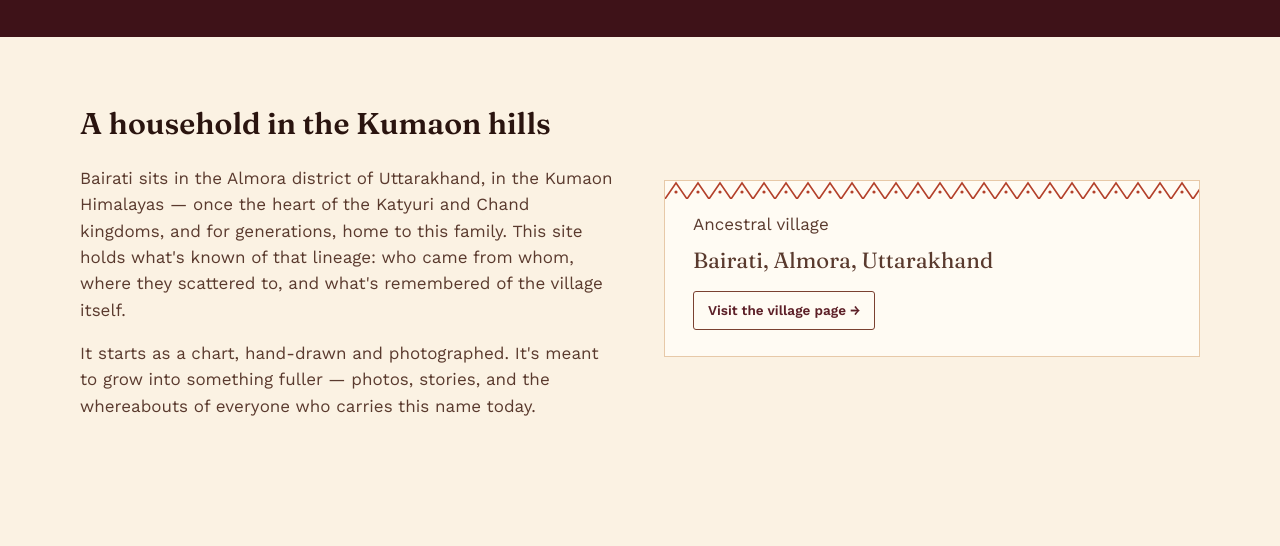
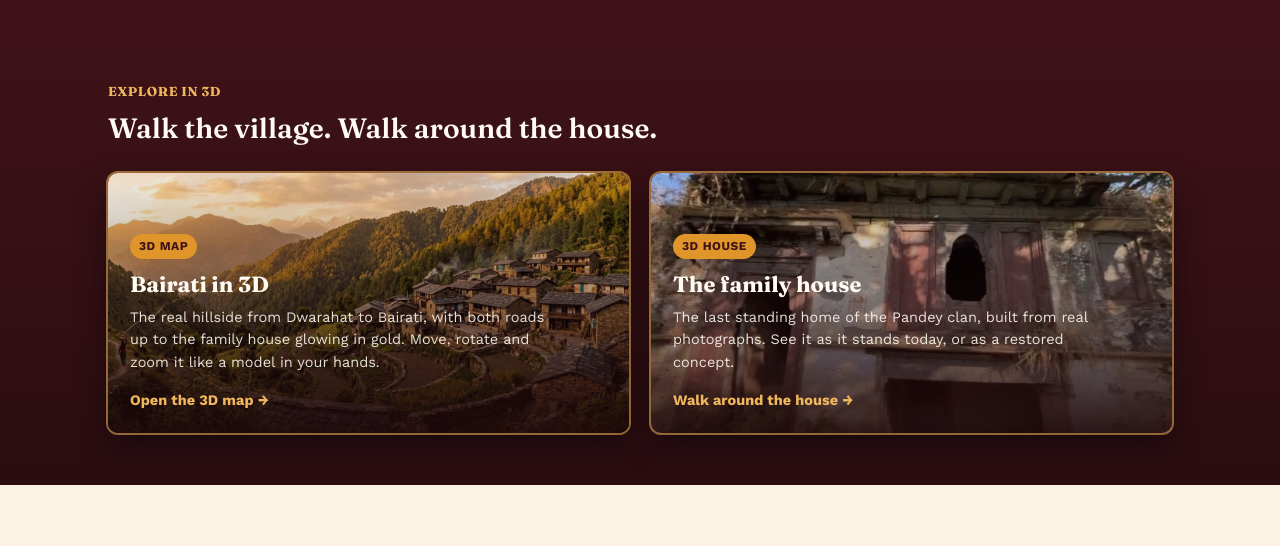
Before and after one commit to surajkumarpandey/pandeyclan, a plain HTML site: page index.html in a window 1280 px wide. Shown: the part 737-1283 px from the top of the page. Drawn offline with nearby package versions, Linux system fonts and the light colour scheme.

Commit message:
Update index.html

```diff
--- a/index.html
+++ b/index.html
@@ -63,6 +63,21 @@
     .hero .wrap { padding-top: 56px; }
     .intro-grid, .explore-grid { grid-template-columns: 1fr; }
   }
+  .feature-3d { background: linear-gradient(180deg, var(--maroon-deep) 0%, #2a0d11 100%); padding: 44px 0 52px; }
+  .feature-3d .kicker { font-family: var(--font-display); font-size: 13px; font-weight: 700; letter-spacing: 0.6px; color: var(--gold-light); margin-bottom: 6px; }
+  .feature-3d h2 { font-family: var(--font-display); font-weight: 600; font-size: 28px; color: var(--paper-light); margin: 0 0 22px; }
+  .feature-grid { display: grid; grid-template-columns: repeat(2, 1fr); gap: 22px; }
+  .feature-card { background: linear-gradient(160deg, var(--ochre-deep), var(--maroon-deep)); position: relative; display: block; border-radius: 10px; overflow: hidden; min-height: 260px; text-decoration: none; color: var(--paper-light);
+    box-shadow: 0 0 0 2px rgba(240,183,92,0.55), 0 12px 32px rgba(0,0,0,0.45); transition: transform .15s ease, box-shadow .15s ease; }
+  .feature-card:hover { transform: translateY(-3px); box-shadow: 0 0 0 2px var(--gold-light), 0 0 28px rgba(240,183,92,0.45), 0 16px 36px rgba(0,0,0,0.5); }
+  .feature-card img { position: absolute; inset: 0; width: 100%; height: 100%; object-fit: cover; }
+  .feature-card .shade { position: absolute; inset: 0; background: linear-gradient(0deg, rgba(30,8,10,0.92) 0%, rgba(30,8,10,0.35) 55%, rgba(30,8,10,0.05) 100%); }
+  .feature-card .txt { position: absolute; left: 0; right: 0; bottom: 0; padding: 20px 22px; }
+  .feature-card .badge3d { display: inline-block; background: var(--gold); color: var(--maroon-deep); font-weight: 800; font-size: 12px; letter-spacing: 0.5px; padding: 3px 9px; border-radius: 999px; margin-bottom: 8px; }
+  .feature-card h3 { font-family: var(--font-display); font-size: 22px; margin: 0 0 6px; }
+  .feature-card p { margin: 0 0 12px; font-size: 14.5px; color: rgba(255,251,243,0.88); max-width: 46ch; }
+  .feature-card .go { font-weight: 700; color: var(--gold-light); font-size: 14.5px; }
+  @media (max-width: 800px) { .feature-grid { grid-template-columns: 1fr; } .feature-card { min-height: 220px; } }
 </style>
 </head>
 <body>
@@ -108,6 +123,35 @@
     <div class="stat-item"><span class="num">1</span><span class="label" data-i18n="home.stat.village">ancestral village — Bairati, Almora</span></div>
   </div>
 </div>
+
+<section class="feature-3d">
+  <div class="wrap">
+    <div class="kicker">EXPLORE IN 3D</div>
+    <h2>Walk the village. Walk around the house.</h2>
+    <div class="feature-grid">
+      <a class="feature-card" href="village-3d.html">
+        <img src="assets/img/hero-village.jpg" alt="" onerror="this.style.display='none'">
+        <div class="shade"></div>
+        <div class="txt">
+          <span class="badge3d">3D MAP</span>
+          <h3>Bairati in 3D</h3>
+          <p>The real hillside from Dwarahat to Bairati, with both roads up to the family house glowing in gold. Move, rotate and zoom it like a model in your hands.</p>
+          <span class="go">Open the 3D map →</span>
+        </div>
+      </a>
+      <a class="feature-card" href="house-3d.html">
+        <img src="assets/house/photo-front.jpg" alt="" onerror="this.style.display='none'">
+        <div class="shade"></div>
+        <div class="txt">
+          <span class="badge3d">3D HOUSE</span>
+          <h3>The family house</h3>
+          <p>The last standing home of the Pandey clan, built from real photographs. See it as it stands today, or as a restored concept.</p>
+          <span class="go">Walk around the house →</span>
+        </div>
+      </a>
+    </div>
+  </div>
+</section>
 
 <main>
   <section class="section wrap intro-grid">
```
